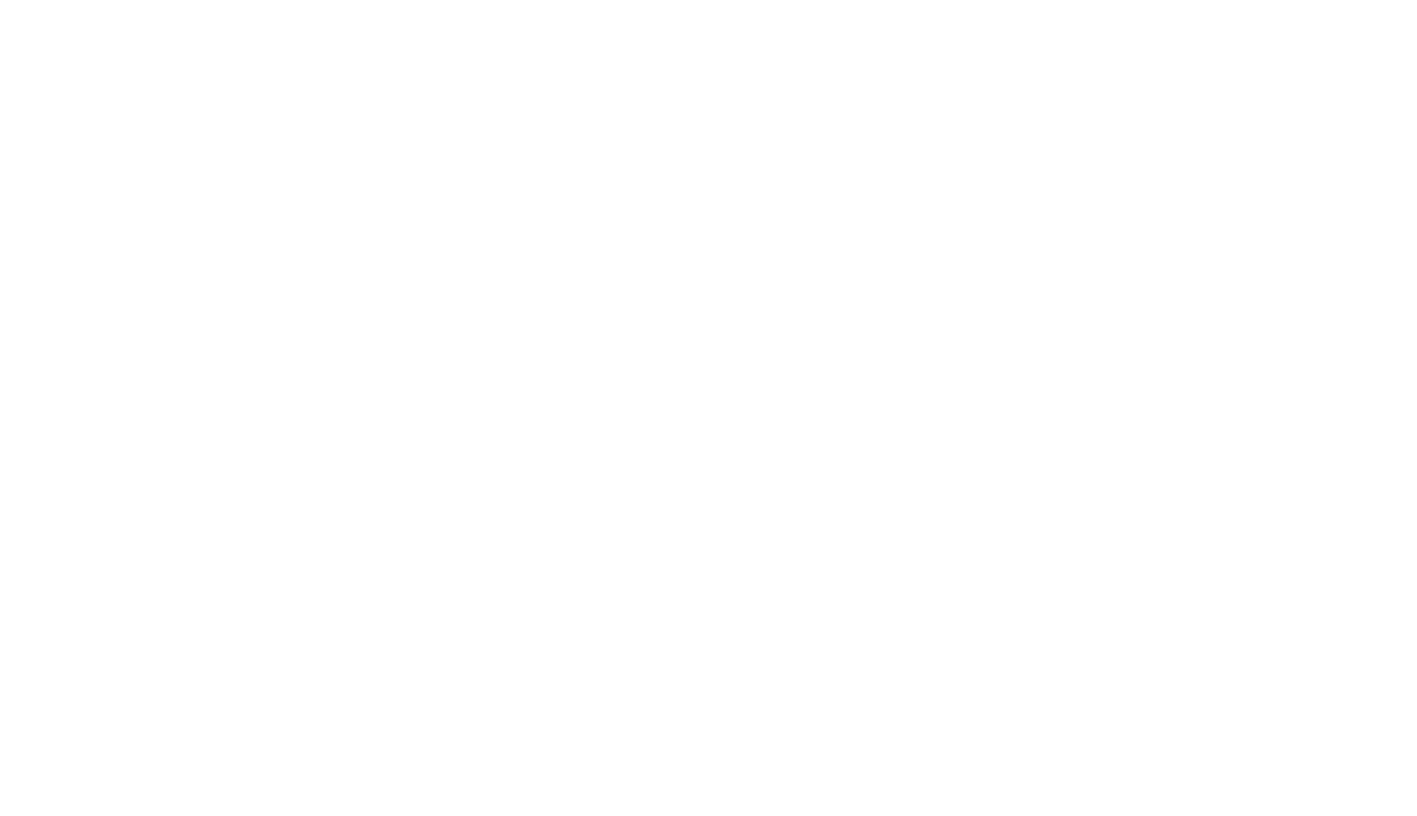
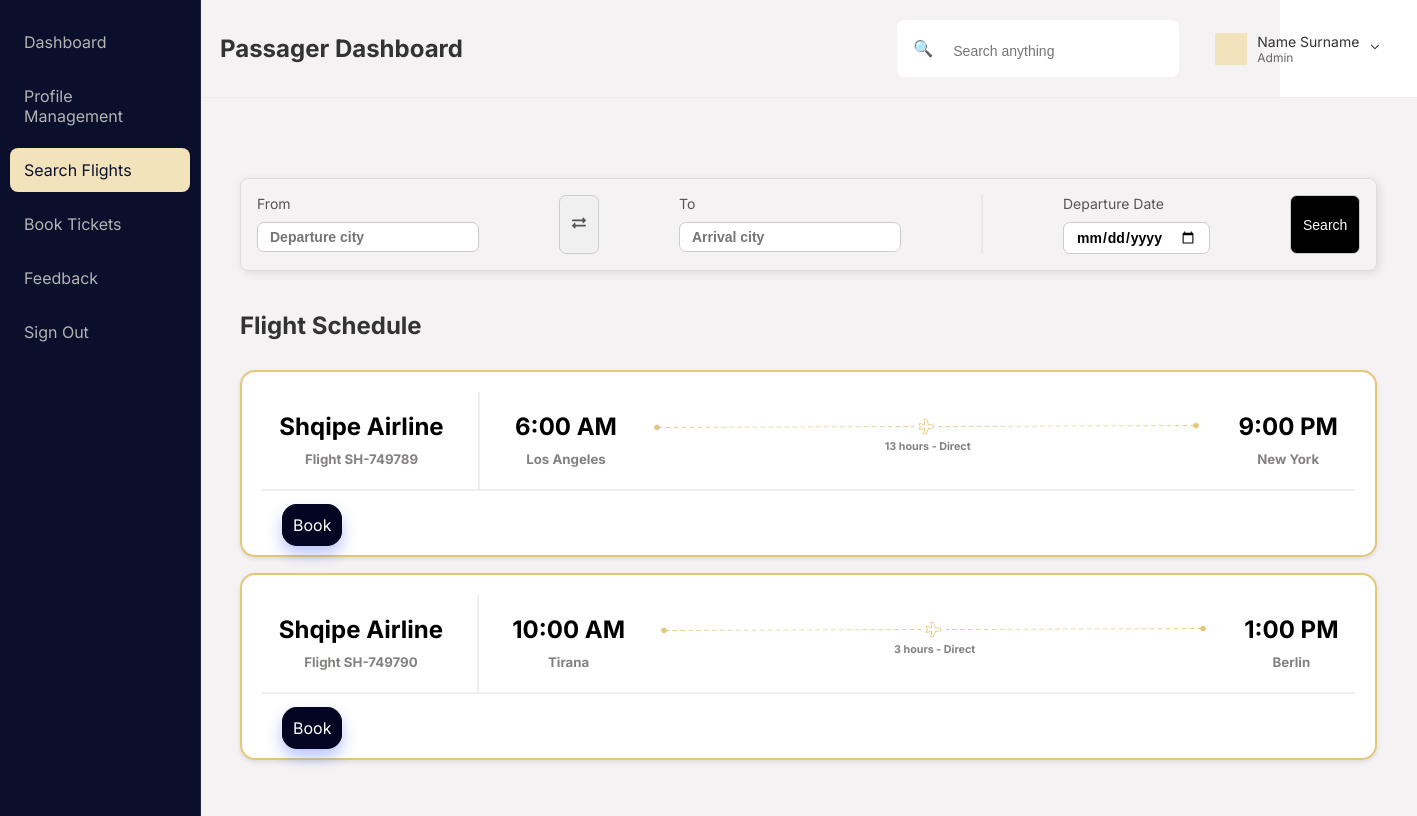
Before and after one commit to ShqipeAirline/ShqipeAirline, a React (Vite) app in the folder Front/shqipe-airline/: page /passenger-dashboard/search in a window 1280 px wide. Before the commit this address had no page. Shown: the whole page, 1417 px wide, since content can reach past the window. Built offline with nearby package versions, Linux system fonts and the light colour scheme.

Commit message:
Passenger- Flight Search

```diff
--- a/Front/shqipe-airline/src/App.jsx
+++ b/Front/shqipe-airline/src/App.jsx
@@ -26,6 +26,7 @@
 import UserManage from './admin/Usermanage'
 import PassagerLayout from './layouts/PassagerLayout'
 import Profile from './passanger/Profile'
+import SearchFlight from './passanger/SearchFlight'
 function App() {
   return (
     <>
@@ -58,10 +59,11 @@
        <Route path="/passenger-dashboard" element={<PassagerLayout/>} >
           {/*<Route index element={} />
 
-          <Route path="search" element={}/>
+
           <Route path="book" element={}/>
           <Route path="feedback" element={}/>
 */}        <Route path="profile" element={<Profile/>}/>
+  <Route path="search" element={<SearchFlight/>}/>
         </Route>
 
 
--- /dev/null
+++ b/Front/shqipe-airline/src/passanger/SearchFlight.css
@@ -0,0 +1,140 @@
+.schedule-page {
+    padding: 20px;
+  }
+
+  .schedule-page h1 {
+    margin-bottom: 30px;
+    color: #333;
+    font-size: 24px;
+  }
+
+  .schedule-content {
+    background: #fff;
+    border-radius: 15px;
+    padding: 20px;
+    box-shadow: 0 2px 4px rgba(0, 0, 0, 0.1);
+    border: 2px #E4C779 solid;
+    margin-bottom: 16px;
+  }
+
+
+
+  .schedule-info
+  {
+    display: flex;
+    flex-direction: row;
+    justify-content: space-around;
+
+  }
+
+  .info-flight-route{
+    padding-top: 25px;
+
+  }
+
+  .info-flight-route h6{
+    text-align: center;
+    margin-top: 0px;
+    color: #84827E;
+  }
+
+  .info-flight h5{
+    margin-top: -10px;
+    text-align: center;
+    color: #84827E;
+  }
+
+  .divider{
+    width:100%;
+    padding-bottom: 20px;
+  }
+
+  .book-button{
+    margin-left: 20px;
+    padding: 10px;
+    color:white;
+
+    text-decoration: none;
+    background-color:#030522;
+    border: 1px solid #030522;
+    border-radius: 15px;
+  }
+
+
+
+  .flight-search-container {
+    padding: 16px;
+    max-width: 100%;
+    margin: 2.5rem auto;
+    border: 1px solid #ddd;
+    border-radius: 8px;
+    box-shadow: 2px 2px 10px rgba(0, 0, 0, 0.1);
+    display: flex;
+    justify-content: center;
+  }
+
+  .flight-search-fields {
+    display: flex;
+    gap: 80px;
+  }
+
+  .flight-search-group {
+    display: flex;
+    flex-direction: column;
+    gap: 5px;
+  }
+
+  .flight-search-group label {
+    font-size: 0.875rem;
+    color: #555;
+  }
+
+  .flight-search-group input {
+    border: 1px solid #ccc;
+    padding: 8px;
+    border-radius: 4px;
+    font-weight: 600;
+  }
+
+  .swap-button {
+    background-color: #f0f0f0;
+    padding: 8px;
+    border-radius: 4px;
+    cursor: pointer;
+    color: #555;
+  }
+
+  .search-button {
+    background-color: black;
+    color: white;
+    padding: 8px 16px;
+    border-radius: 4px;
+    cursor: pointer;
+  }
+
+
+  .flight-search-group select {
+    padding: 10px;
+    font-size: 16px;
+    border: 1px solid white;
+    border-radius: 5px;
+    background-color: white;
+    width: 100%;
+    max-width: 250px;
+    box-sizing: border-box;
+    transition: all 0.3s ease-in-out;
+  }
+
+
+  .flight-search-group input,
+  .flight-search-group select,
+  .search-button,
+  .swap-button {
+    font-family: Arial, sans-serif;
+    font-size: 14px;
+    padding: 6px 12px;
+    border-radius: 7px;
+    border: 1px solid #ccc;
+    box-sizing: border-box;
+    transition: all 0.3s ease-in-out;
+  }
--- /dev/null
+++ b/Front/shqipe-airline/src/passanger/SearchFlight.jsx
@@ -0,0 +1,84 @@
+import React, { useState } from 'react';
+import './SearchFlight.css';
+import line from '../images/line.png';
+import devider from '../images/Divider.png';
+import deviderv from '../images/dividerv.png';
+import { Link } from 'react-router-dom';
+import FlightSearch from '../components/forms/FlightSearch';
+
+const flights = [
+  {
+    id: 'SH-749789',
+    departureTime: '6:00 AM',
+    departurePlace: 'Los Angeles',
+    arrivalTime: '9:00 PM',
+    arrivalPlace: 'New York',
+    duration: '13 hours',
+    aircraft: 'Boeing 757 300',
+    airline: 'Shqipe Airline',
+    departureAirport: 'Los Angeles International Airport (LAX)',
+    arrivalAirport: 'John F. Kennedy International Airport (JFK)',
+    departureTerminal: 'Terminal B',
+    arrivalTerminal: 'Terminal 4',
+    date: 'June 1, 2025'
+  },
+  {
+    id: 'SH-749790',
+    departureTime: '10:00 AM',
+    departurePlace: 'Tirana',
+    arrivalTime: '1:00 PM',
+    arrivalPlace: 'Berlin',
+    duration: '3 hours',
+    aircraft: 'Airbus A320',
+    airline: 'Shqipe Airline',
+    departureAirport: 'Tirana International Airport (TIA)',
+    arrivalAirport: 'Berlin Brandenburg Airport (BER)',
+    departureTerminal: 'Terminal 1',
+    arrivalTerminal: 'Terminal 2',
+    date: 'June 2, 2025'
+  },
+];
+
+const SearchFlight = () => {
+  const [searchResults, setSearchResults] = useState(flights);
+
+  return (
+    <div className="schedule-page">
+      <FlightSearch setResults={setSearchResults} flights={flights} />
+      <h1>Flight Schedule</h1>
+      {searchResults.length === 0 ? (
+        <p>No flights found for the selected search criteria.</p>
+      ) : (
+        searchResults.map((flight) => (
+          <div className="schedule-content" key={flight.id}>
+            <div className="schedule-info">
+              <div className="info-flight">
+                <h2>{flight.airline}</h2>
+                <h5>Flight {flight.id}</h5>
+              </div>
+              <img src={deviderv} alt="divider vertical" />
+              <div className="info-flight">
+                <h2>{flight.departureTime}</h2>
+                <h5>{flight.departurePlace}</h5>
+              </div>
+              <div className="info-flight-route">
+                <img src={line} alt="airplane route" />
+                <h6>{flight.duration} - Direct</h6>
+              </div>
+              <div className="info-flight">
+                <h2>{flight.arrivalTime}</h2>
+                <h5>{flight.arrivalPlace}</h5>
+              </div>
+            </div>
+            <img src={devider} alt="divider" className="divider" />
+            <Link  className="book-button">
+              Book
+            </Link>
+          </div>
+        ))
+      )}
+    </div>
+  );
+};
+
+export default SearchFlight;
```
